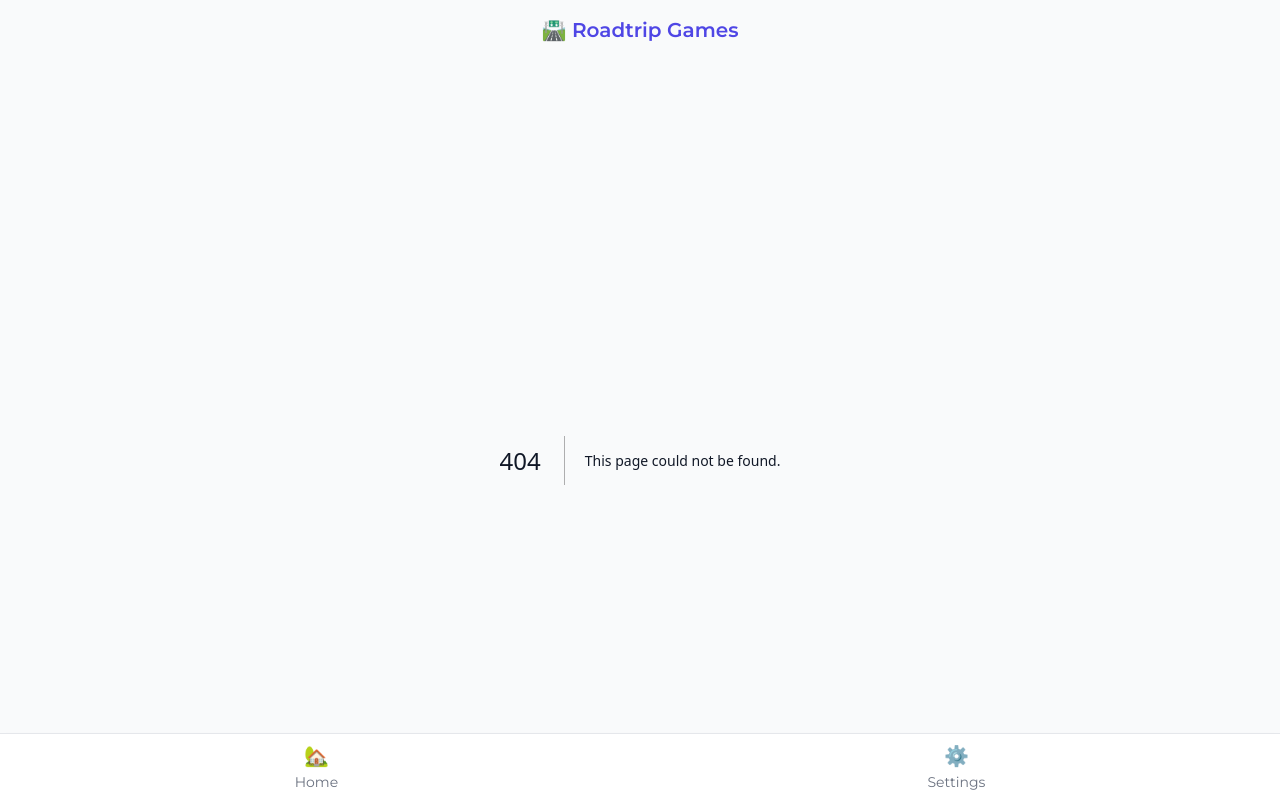
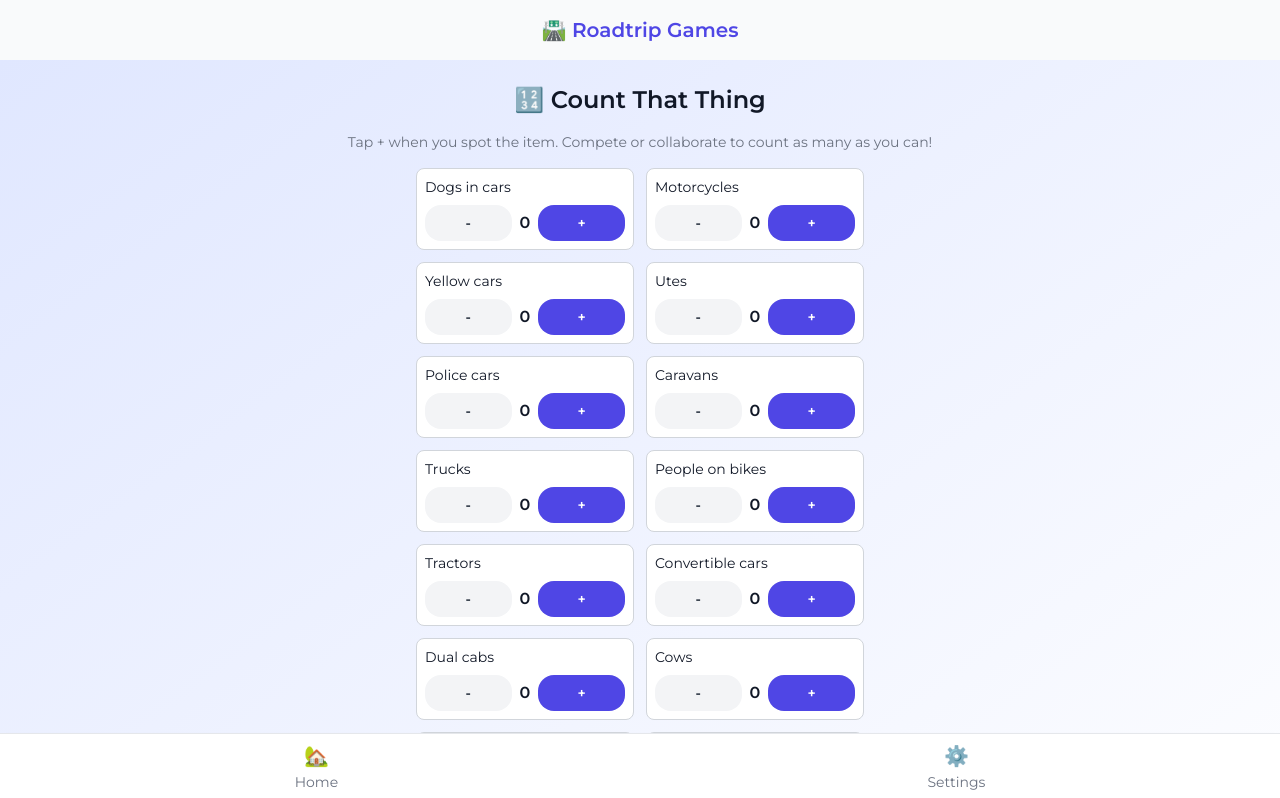
Before and after one commit to HZT1999/roadtrip-games, a Next.js app: page /games/count-that-thing in a window 1280 px wide. Before the commit this address had no page. Shown: the top 798 px of the page. Built offline with nearby package versions, Linux system fonts and the light colour scheme.

Commit message:
count that thing game

```diff
--- /dev/null
+++ b/src/app/games/count-that-thing/page.tsx
@@ -0,0 +1,73 @@
+"use client";
+
+import { useState } from "react";
+import PageWrapper from "@/components/layout/PageWrapper";
+import Heading from "@/components/ui/Heading";
+import Button from "@/components/ui/Button";
+import { useLocalState } from "@/hooks/useLocalState";
+
+const THINGS = [
+    "Dogs in cars",
+    "Motorcycles",
+    "Yellow cars",
+    "Utes",
+    "Police cars",
+    "Caravans",
+    "Trucks",
+    "People on bikes",
+    "Tractors",
+    "Convertible cars",
+    "Dual cabs",
+    "Cows",
+    "Windmills",
+    "Rest stops",
+    "Bridges crossed",
+];
+
+export default function CountThatThing() {
+    const [counts, setCounts] = useLocalState<Record<string, number>>(
+        "count-that-thing",
+        () => Object.fromEntries(THINGS.map((t) => [t, 0]))
+    );
+
+    const increment = (thing: string) => {
+        setCounts((prev) => ({ ...prev, [thing]: prev[thing] + 1 }));
+    };
+
+    const decrement = (thing: string) => {
+        setCounts((prev) => ({ ...prev, [thing]: Math.max(0, prev[thing] - 1) }));
+    };
+
+    const reset = () => {
+        const cleared = Object.fromEntries(THINGS.map((t) => [t, 0]));
+        setCounts(cleared);
+    };
+
+    return (
+        <PageWrapper>
+            <Heading title="🔢 Count That Thing" />
+            <p className="text-center text-sm text-text-muted mb-4">
+                Tap + when you spot the item. Compete or collaborate to count as many as you can!
+            </p>
+
+            <div className="grid grid-cols-2 gap-3 max-w-md mx-auto">
+                {THINGS.map((thing) => (
+                    <div key={thing} className="bg-white dark:bg-gray-800 rounded-lg p-2 border border-gray-300 dark:border-gray-600">
+                        <div className="text-sm font-medium text-text-base dark:text-white mb-2">{thing}</div>
+                        <div className="flex items-center justify-between gap-2 mt-2">
+                            <Button onClick={() => decrement(thing)} variant="secondary" className="py-1 px-2">-</Button>
+                            <span className="text-base font-semibold w-6 text-center">{counts[thing] ?? 0}</span>
+                            <Button onClick={() => increment(thing)} variant="primary" className="py-1 px-2">+</Button>
+                        </div>
+                    </div>
+                ))}
+            </div>
+
+            <div className="text-center mt-6">
+                <Button onClick={reset} variant="primary">
+                    Reset All
+                </Button>
+            </div>
+        </PageWrapper>
+    );
+}
--- a/src/app/page.tsx
+++ b/src/app/page.tsx
@@ -52,6 +52,11 @@ export default function Home() {
             description="Tap each road sign when you spot it!"
             href="/games/road-sign-hunt"
           />
+          <GameCard
+            title="🔢 Count That Thing!"
+            description="Compete or collaborate to count as many things as you can!"
+            href="/games/count-that-thing"
+          />
         </div>
       </PageWrapper>
     </div>
```
